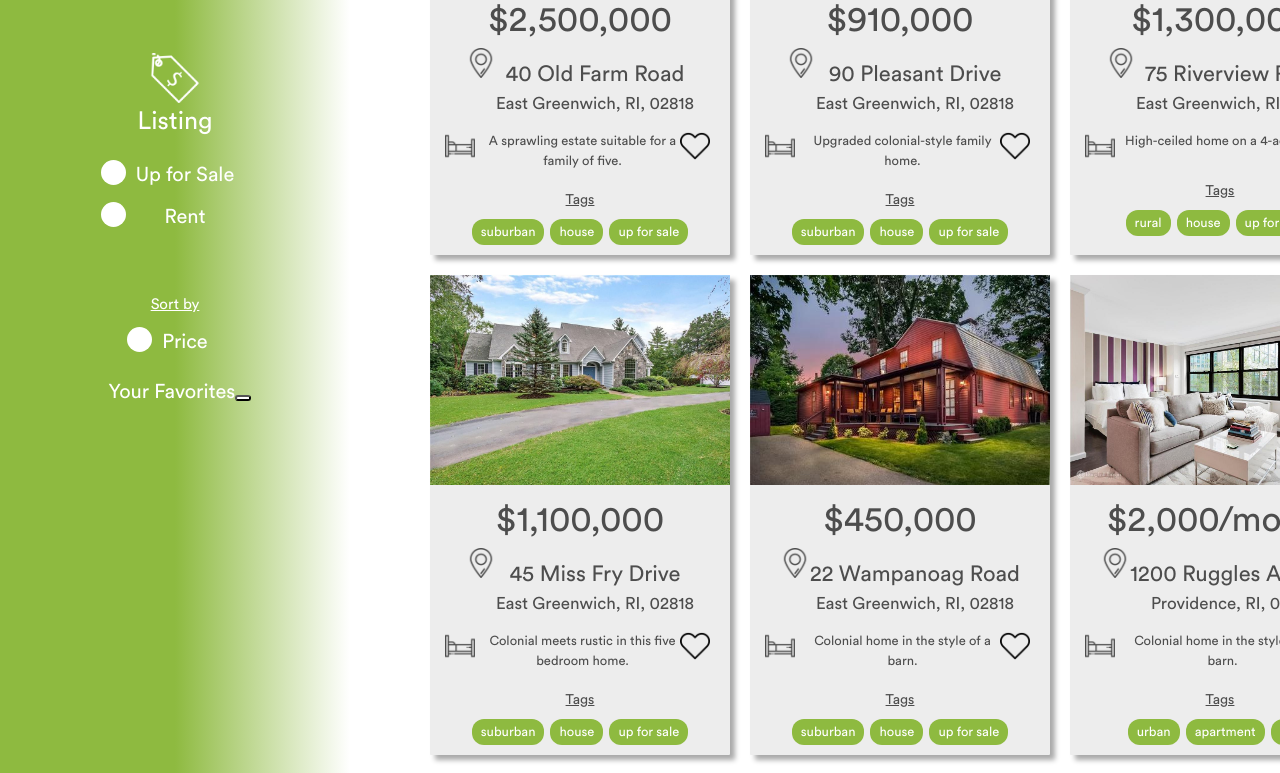
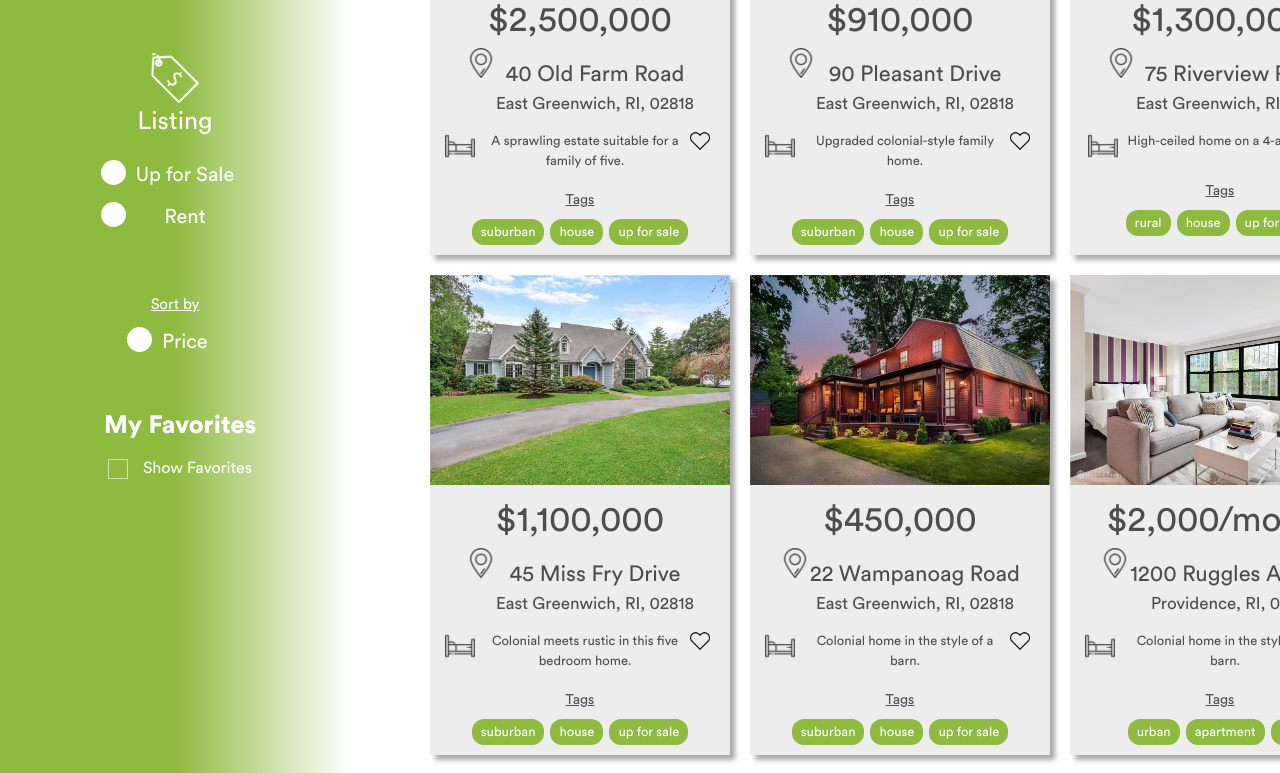
Before and after one commit to Anessa-Petteruti/Villar, a React (Create React App) app: page / in a window 1280 px wide. Shown: the part 620-1393 px from the top of the page. Built offline with nearby package versions, Linux system fonts and the light colour scheme.

Commit message:
Fixed checkbox and added dependencies

```diff
--- a/package.json
+++ b/package.json
@@ -6,7 +6,9 @@
     "react": "^16.12.0",
     "react-bootstrap": "^1.0.0-beta.16",
     "react-dom": "^16.12.0",
-    "react-scripts": "3.2.0"
+    "react-native": "^0.61.5",
+    "react-scripts": "3.2.0",
+    "react-toggle": "^4.1.1"
   },
   "scripts": {
     "start": "react-scripts start",
--- a/src/App.js
+++ b/src/App.js
@@ -273,7 +273,7 @@ class App extends Component {
 
 
   render() {
-    if (this.state.loading) return <Spinner />;
+    if (this.state.loading) return <Spinner source={require('./images/loading-wedge.gif')} alt="House gif"/>;
     return (
       <div className="App">
 
--- a/src/FilteredList.css
+++ b/src/FilteredList.css
@@ -17,7 +17,7 @@
   background: rgb(142,186,64);
   background: linear-gradient(90deg, rgba(142,186,64,1) 0%, rgba(142,186,64,1) 50%, rgba(255,255,255,1) 100%);
   min-width: 350px;
-  min-height: 1400px;
+  height: 3000px;
   justify-content: start;
 
 }
@@ -332,10 +332,11 @@ input {
   margin-right: 10px;
 }
 
-.favorite{
-  width: 30px;
-  height: 30px;
+.favorite {
+  width: 20px;
+  height: 20px;
   margin-right: 5px;
+  margin-left: 5px;
 
 }
 
@@ -352,6 +353,120 @@ input {
   color: white;
   text-align:center;
   margin-left: 10px;
+  display: flex;
+  flex-direction: column;
+  justify-content: center;
+  align-items: center;
 
 
 }
+
+
+input[type="checkbox"] { display: none; }
+
+input[type="checkbox"] + label {
+  display: block;
+  position: relative;
+  padding-left: 35px;
+  margin-bottom: 20px;
+  margin-top: 15px;
+  font: 16px 'Circular-Book', Arial, sans-serif;
+  color: #ffffff;
+  cursor: pointer;
+  -webkit-user-select: none;
+  -moz-user-select: none;
+  -ms-user-select: none;
+}
+
+input[type="checkbox"] + label:last-child {
+  margin-bottom: 15px;
+}
+
+input[type="checkbox"] + label:before {
+  content: '';
+  display: block;
+  width: 20px;
+  height: 20px;
+  border: 1px solid #ffffff;
+  position: absolute;
+  left: 0;
+  top: 0;
+  opacity: .6;
+  -webkit-transition: all .12s, border-color .08s;
+  transition: all .12s, border-color .08s;
+}
+
+input[type="checkbox"]:checked + label:before {
+  width: 10px;
+  top: -5px;
+  left: 5px;
+  border-radius: 0;
+  opacity: 1;
+  border-top-color: transparent;
+  border-left-color: transparent;
+  -webkit-transform: rotate(45deg);
+  transform: rotate(45deg);
+}
+
+/*.squaredTwo {
+  width: 28px;
+  height: 28px;
+  position: relative;
+  margin: 20px auto;
+  background: #fcfff4;
+  background: linear-gradient(top, #fcfff4 0%, #dfe5d7 40%, #b3bead 100%);
+  box-shadow: inset 0px 1px 1px white, 0px 1px 3px rgba(0,0,0,0.5);
+  label {
+    width: 20px;
+    height: 20px;
+    cursor: pointer;
+    position: absolute;
+    left: 4px;
+    top: 4px;
+    background: linear-gradient(top, #222 0%, #45484d 100%);
+    box-shadow: inset 0px 1px 1px rgba(0,0,0,0.5), 0px 1px 0px rgba(255,255,255,1);
+    &:after {
+      content: '';
+      width: 9px;
+      height: 5px;
+      position: absolute;
+      top: 4px;
+      left: 4px;
+      border: 3px solid #fcfff4;
+      border-top: none;
+      border-right: none;
+      background: transparent;
+      opacity: 0;
+      transform: rotate(-45deg);
+    }
+    &:hover::after {
+      opacity: 0.3;
+    }
+  }
+  input[type=checkbox] {
+    visibility: hidden;
+    &:checked + label:after {
+      opacity: 1;
+    }
+  }
+}*/
+
+
+
+.favoritesTitle {
+  font-size: 25px;
+  margin-top: 30px;
+  font-family: "Circular-Black";
+}
+
+.checkboxWrapper {
+  display: flex;
+  flex-direction: row;
+}
+
+.showFavorites {
+  font-size: 16px;
+  margin-left: 10px;
+  font-family: "Circular-Book";
+  margin-top: 16px;
+}
--- a/src/FilteredList.jsx
+++ b/src/FilteredList.jsx
@@ -205,8 +205,15 @@ class FilteredList extends Component {
 
           </div>
 
-          <div className="favorites-div">Your Favorites
-          <button className="clearFiltersButton" id="favoriteButton" onClick={this.displayFavorites} value="favoriteOn"/>
+          <div className="favorites-div">
+          <div className="favoritesTitle">My Favorites</div>
+
+          <div class="boxes">
+          <input type="checkbox" id="box-1" defaultChecked={this.state.favOn}
+              onChange={this.displayFavorites}/>
+          <label for="box-1">Show Favorites</label>
+
+</div>
             <ul className="favorites-list">
               {
                 Object.keys(this.state.favorites).map(function(key) {
@@ -214,6 +221,8 @@ class FilteredList extends Component {
                 }.bind(this))
               }
               </ul>
+
+
 
            </div>
 
--- a/src/Spinner.css
+++ b/src/Spinner.css
@@ -1,14 +1,17 @@
-
+/*
 body {
 background: rgb(142,186,64);
   background: linear-gradient(90deg, rgba(142,186,64,1) 0%, rgba(142,186,64,1) 50%, rgba(255,255,255,1) 100%);
-}
+}*/
 
 .houseSpinnerDiv {
 	display: flex;
 	justify-content: center;
 	align-items: center;
 	margin-top: 300px;
+}
 
-
+.houseSpinner {
+	height: 60px;
+	width: 60px;
 }
```
Also changed, not shown: src/Spinner.jsx (+49 -0 lines), 1 other file (tests, documents, lock files or other folders).
